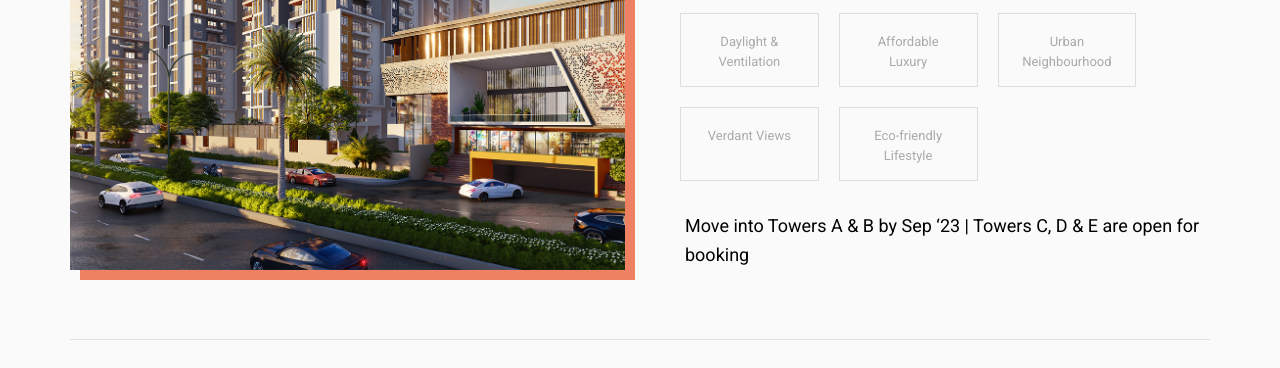
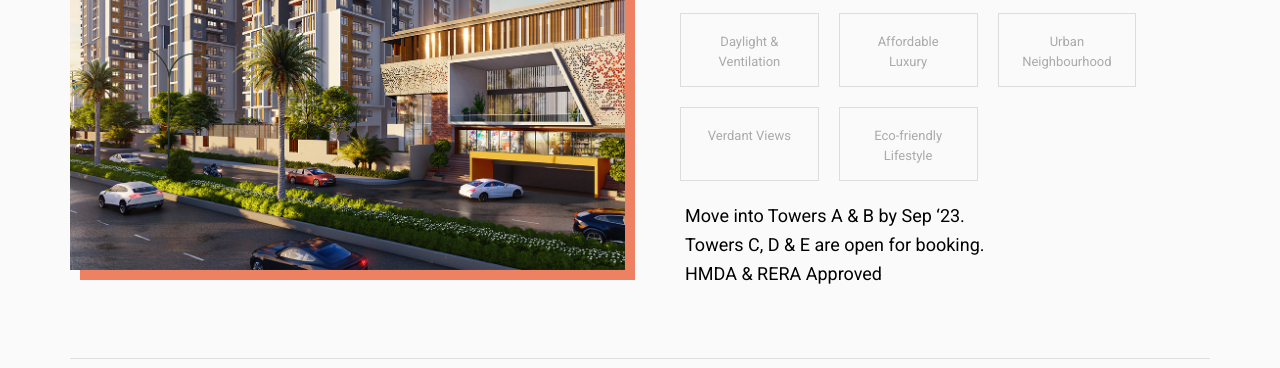
Before and after one commit to NikhilMNM/muppa, a plain HTML site: page index.html in a window 1280 px wide. Shown: the part 1528-1896 px from the top of the page. Drawn offline with nearby package versions, Linux system fonts and the light colour scheme.

Commit message:
image changed

```diff
--- a/index.html
+++ b/index.html
@@ -227,7 +227,7 @@
 							</div>
 
 
-								<p class="mt-20 amen">Move into Towers A & B by Sep ‘23   |   Towers C, D & E are open for booking</p>
+								<p class="mt-10 amen">Move into Towers A & B by Sep ‘23. <br>Towers C, D & E are open for booking. <br>HMDA & RERA Approved</p>
 						</div>
 					</div>
 					<!-- .col-md-6 end -->
```
Also changed, not shown: 1 other file.
